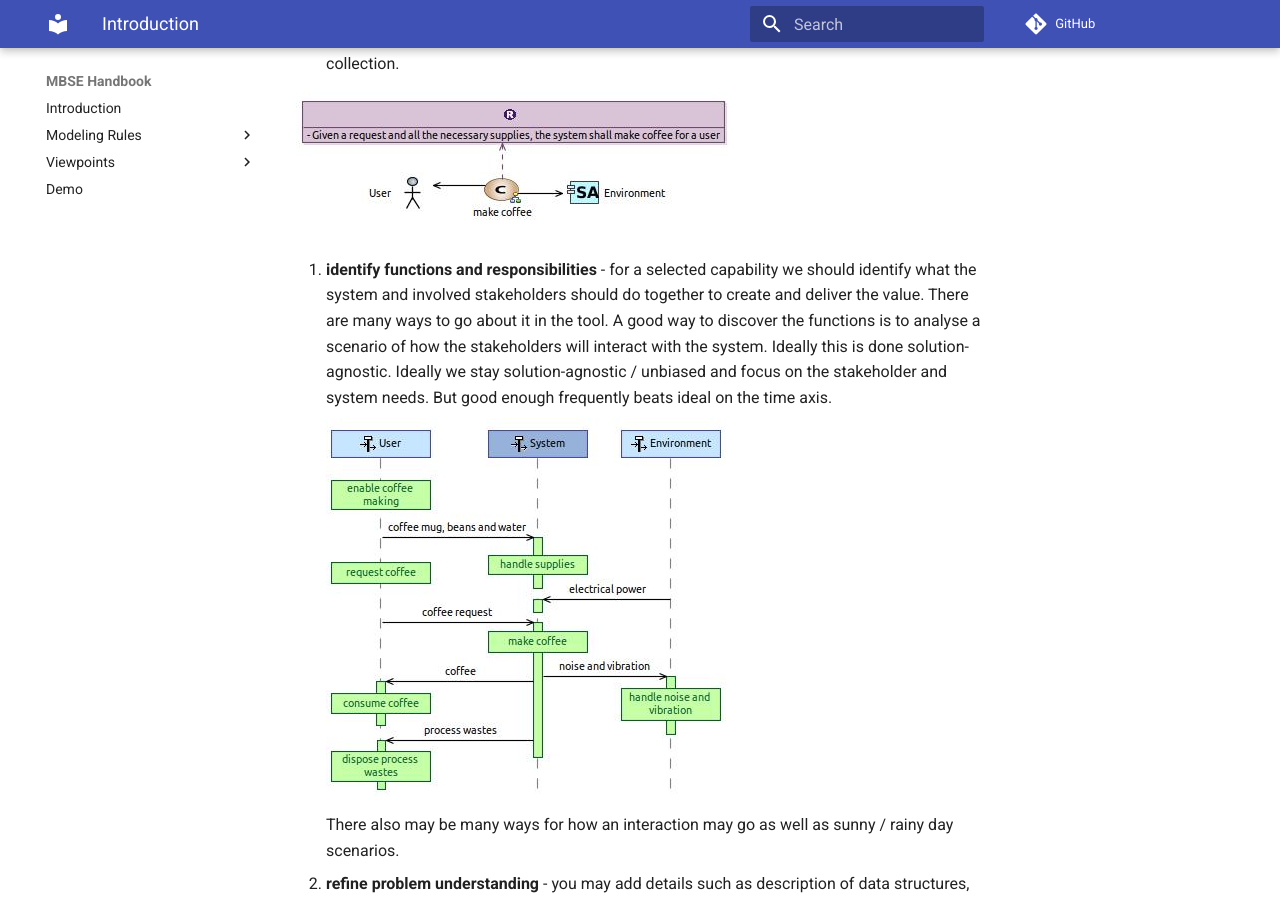
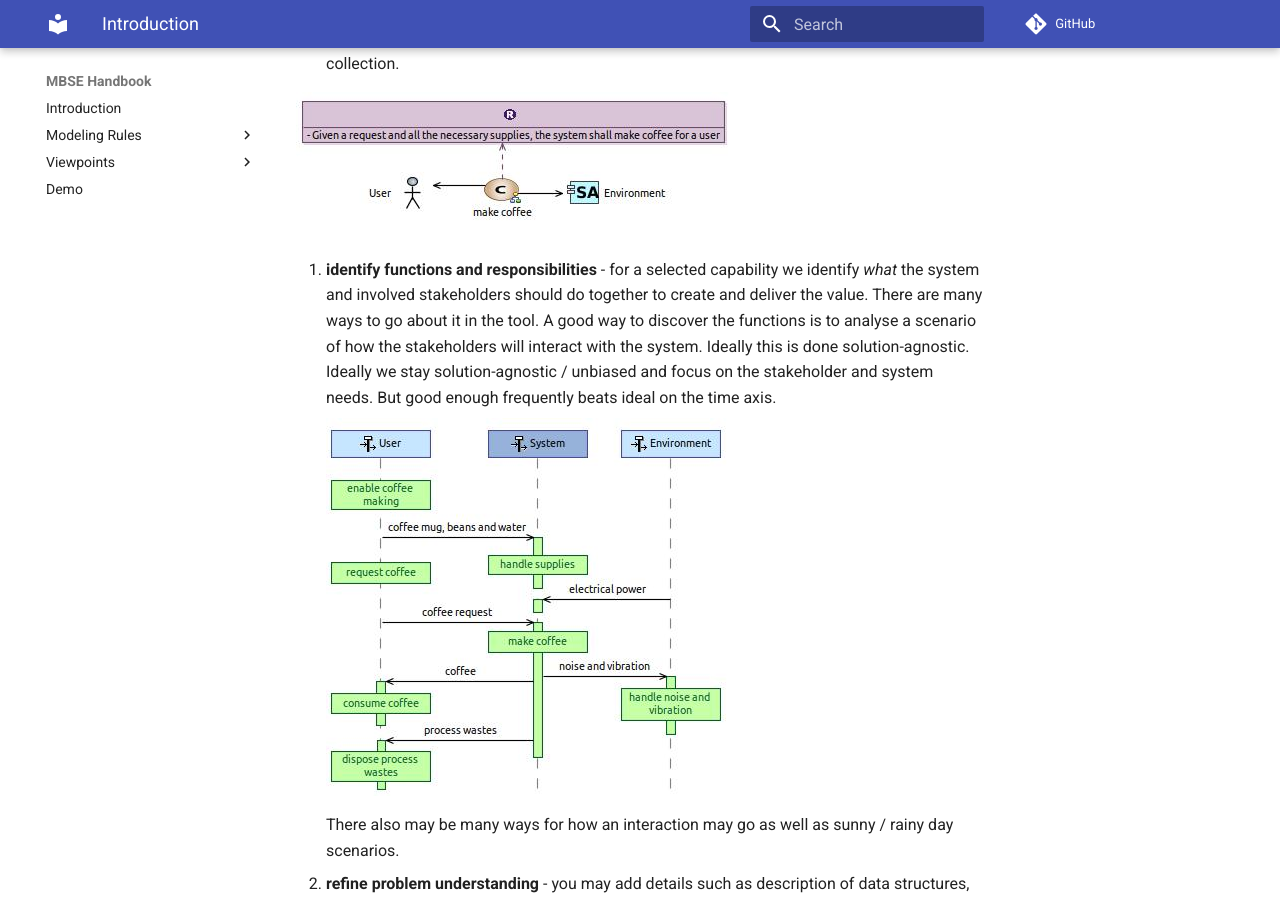
Before and after one commit to DSD-DBS/mbse-handbook, an MkDocs documentation site: the page built from docs/methods/arcadia-light/intro.md, in a window 1280 px wide and 900 px high, scrolled down 846 px. Built offline with MkDocs 1.6.1 and Material for MkDocs 9.7.7, drawn with Linux system fonts in a browser that asks for light colours; comment, search, counter and statistics services are not loaded.

Commit message:
Update docs/methods/arcadia-light/intro.md
Co-authored-by: Arjan Molenaar <gaphor@gmail.com>

```diff
--- a/docs/methods/arcadia-light/intro.md
+++ b/docs/methods/arcadia-light/intro.md
@@ -20,7 +20,7 @@
 
    ![Business requirement in capability analysis context](sa-images/sa-cap1.jpg)
 
-3. **identify functions and responsibilities** - for a selected capability we should identify what the system and involved stakeholders should do together to create and deliver the value. There are many ways to go about it in the tool. A good way to discover the functions is to analyse a scenario of how the stakeholders will interact with the system.
+3. **identify functions and responsibilities** - for a selected capability we identify _what_ the system and involved stakeholders should do together to create and deliver the value. There are many ways to go about it in the tool. A good way to discover the functions is to analyse a scenario of how the stakeholders will interact with the system.
     Ideally this is done solution-agnostic. Ideally we stay solution-agnostic / unbiased and focus on the stakeholder and system needs. But good enough frequently beats ideal on the time axis.
 
     ![Example of how a capability realization can be captured in a scenario](sa-images/sa-cap1-scenario.jpg)
```
